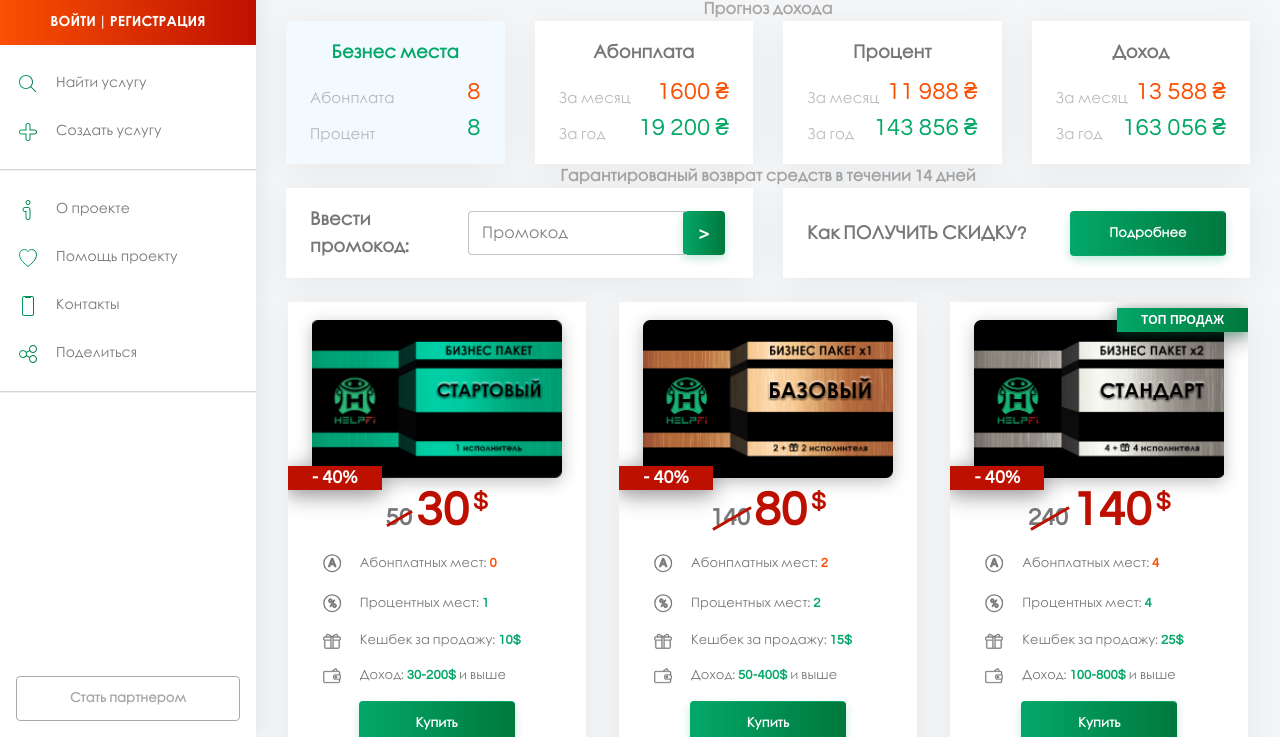
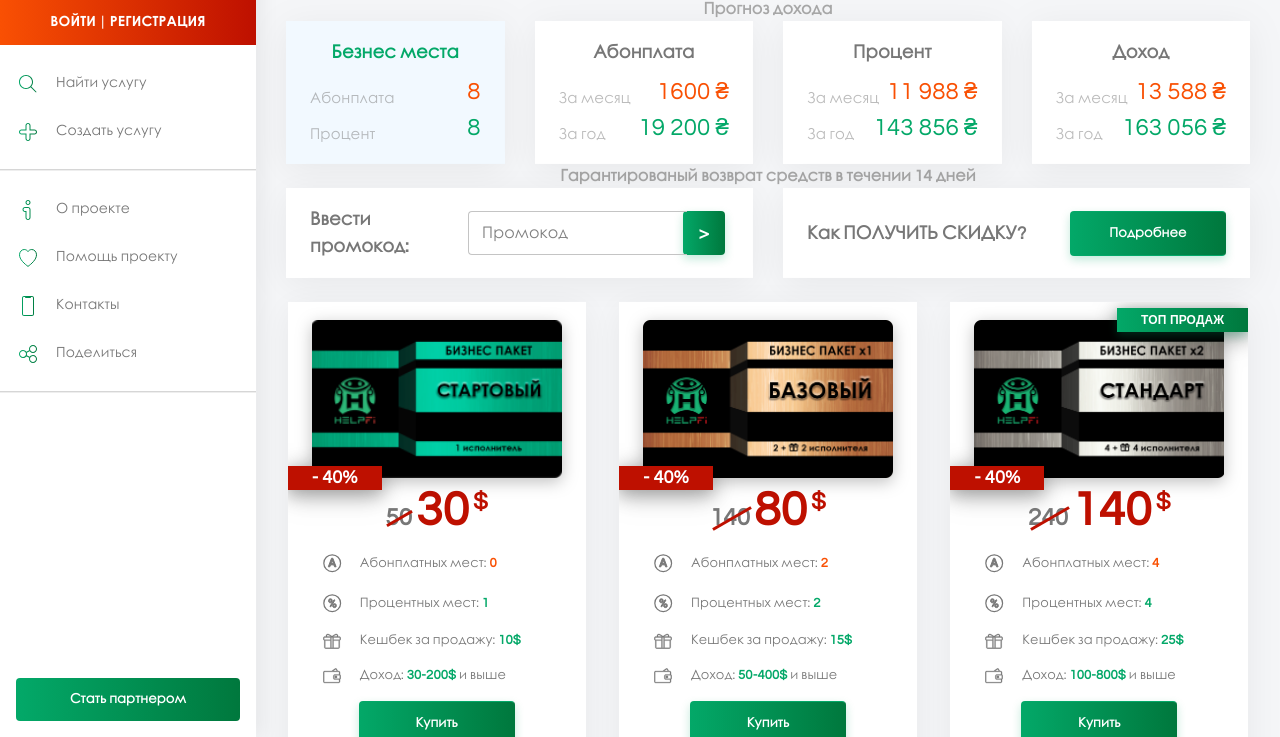
Before and after one commit to KonstantinShujskij/helpfi, a plain HTML site: page index.html in a window 1280 px wide. Both pictures are taken after a click on the button 68 px from the left and 30 px from the top of the page. Shown: the part 63-800 px from the top of the page. Drawn offline with nearby package versions, Linux system fonts and the light colour scheme.

Commit message:
Изменение цвета кнопки "стать партнером"

```diff
--- a/css/aside.css
+++ b/css/aside.css
@@ -351,13 +351,13 @@ a.form-links__item:hover::before {
     width: 100%;
     max-width: 100%;
     margin-top: 1rem;
-}
-
-.join-btn:after {
+    border: none;
+    overflow: hidden;
     background: -o-linear-gradient(left, #03A868 0%, #00783D 100%);
     background: -webkit-gradient(linear, left top, right top, color-stop(1.6%, #03A868), to(#00783D));
     background: -o-linear-gradient(left, #03A868 1.6%, #00783D 100%);
     background: linear-gradient(90deg, #03A868 1.6%, #00783D 100%);
+    color: #FFFFFF;
 }
 
 .join-btn.short {
```
